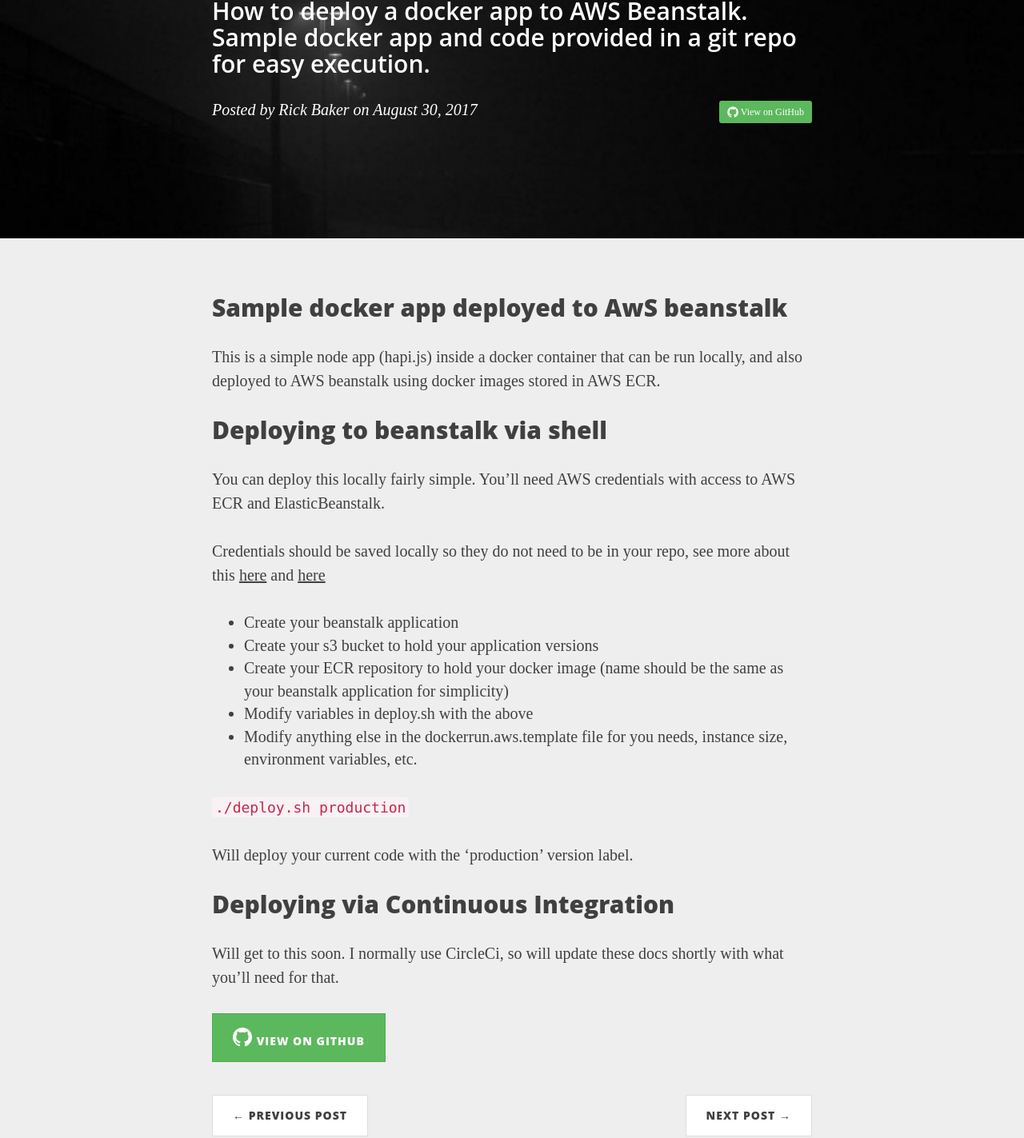
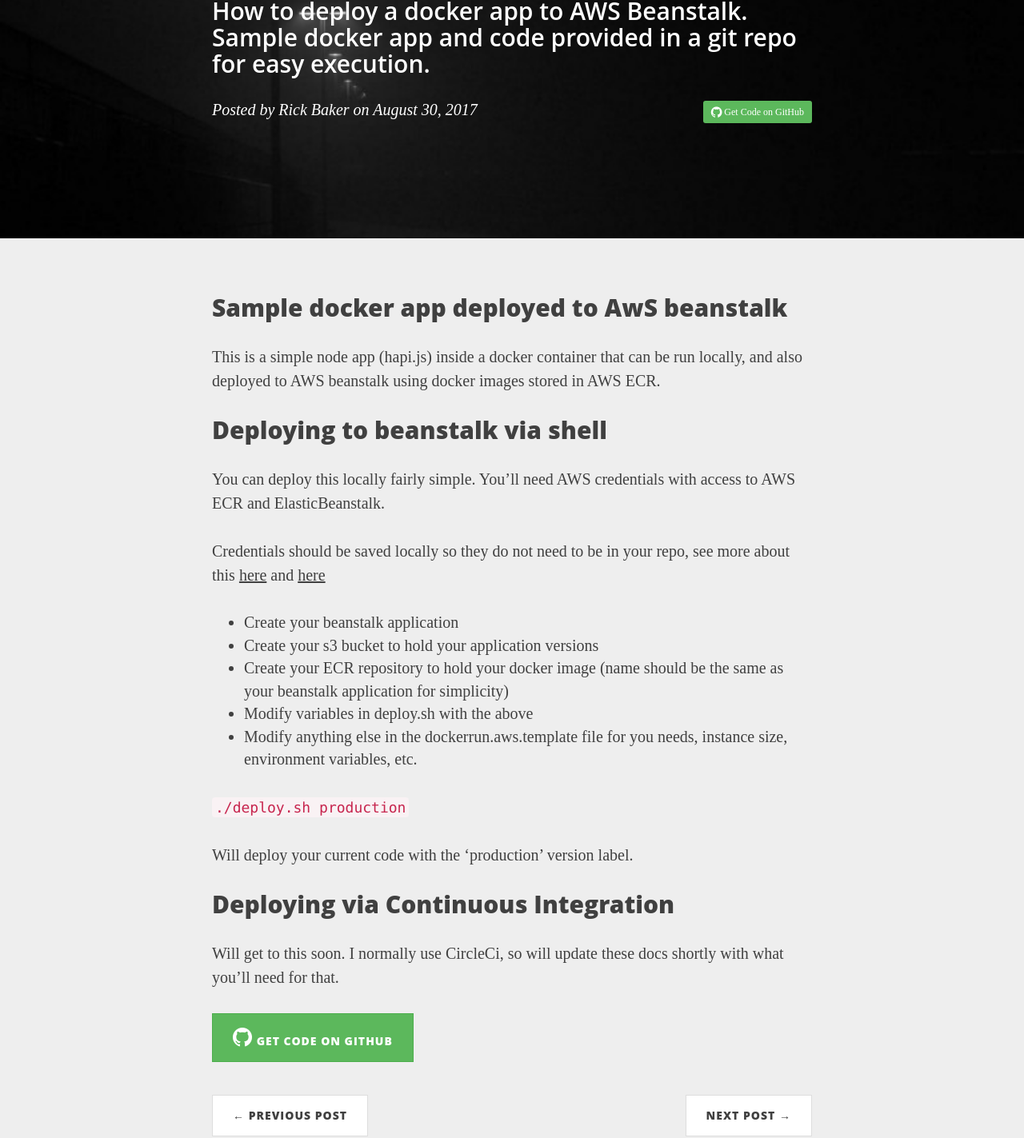
Before and after one commit to ricktbaker/ricktbaker.github.io, a Jekyll site: the page built from _posts/2017-08-30-docker-aws-beanstalk.markdown, in a window 1280 px wide. Shown: the part 304-1727 px from the top of the page at 80% size. Built offline with Jekyll 4.4.1, drawn with Linux system fonts in a browser that asks for light colours; nearby versions of some CDN libraries; some web fonts are replaced.

Commit message:
initial checkin

```diff
--- a/_layouts/post.html
+++ b/_layouts/post.html
@@ -14,7 +14,7 @@
                     {% endif %}
                     {% if page.repo %}
                     <a target="_blank" style="float: right" class="btn-sm btn-success" href="{{ page.repo }}">
-                        <i class="fa fa-lg fa-github"></i> View on GitHub</a>
+                        <i class="fa fa-lg fa-github"></i> Get Code on GitHub</a>
                     {% endif %}
                     <span class="meta">Posted by {% if page.author %}{{ page.author }}{% else %}{{ site.title }}{% endif %} on {{ page.date | date: "%B %-d, %Y" }}</span>
                 </div>
@@ -33,7 +33,7 @@
 
                 {% if page.repo %}
                 <a class="btn btn-success" target="_blank" href="{{ page.repo }}">
-                    <i class="fa fa-2x fa-github"></i> View on GitHub</a>
+                    <i class="fa fa-2x fa-github"></i> Get Code on GitHub</a>
                 {% endif %}
 
                 <div style="clear: both"></div>
```
